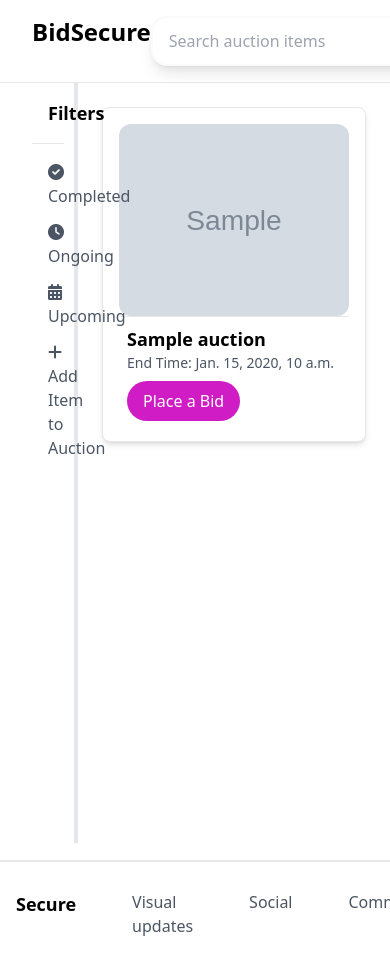
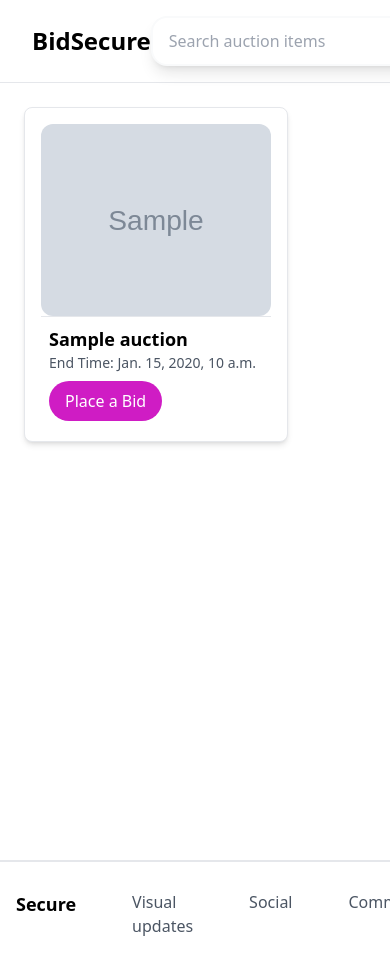
Before and after one commit to Sandesh-Pyakurel/Bidding, a Django app: page /auctioner/ in a window 390 px wide; the page is wider, and only the part inside the window is pictured. Run offline with Django 5.2, Linux system fonts and the light colour scheme; a user stored in the database is signed in; tables that the repository leaves empty hold one stand-in row (values such as "Sample post"); grey boxes marked "Sample" are stand-in pictures; some libraries are stand-ins or nearby versions.

Commit message:
made header section modular and removed card.html

```diff
--- a/auction/templates/auctioner_page.html
+++ b/auction/templates/auctioner_page.html
@@ -30,21 +30,9 @@
 {% endblock %}
 {% block body %}
 <div class="min-h-screen">
-    <header class="mx-8 flex justify-between my-[16px] h-full">
-        <h1 class="text-center text-2xl font-bold">BidSecure</h1>
-        <div>
-            <form method="get">
-                <input type="text" name="search" value="{{ search_query|default_if_none:''}}" placeholder="Search auction items"
-                    class="border-2 border-gray-50 rounded-2xl px-4 py-2 w-[500px] h-[50px] shadow-lg">
-                <button type="submit" class="hidden">Search</button>
-            </form>
-        </div>
-        <div class="flex items-center">
-            <img src="{% static 'images/user_icon.png' %}" alt="User">
-        </div>
-    </header>
+    {% include "header.html" %}
     <section class="grid grid-cols-5 border-t">
-        <div class="bg-white border-r-4 sticky px-8 min-h-[90vh] flex flex-col">
+        <div class="bg-white border-r-4 sticky px-8 min-h-[90vh] md:flex flex-col hidden">
             <div class="p-4 border-b">
                 <h2 class="text-lg font-semibold">Filters</h2>
             </div>
@@ -63,7 +51,7 @@
                 <div class="p-2">
                     <h3 class="text-lg font-semibold">{{auction.name}}</h3>
                     <p class="text-gray-600 text-sm">End Time: {{ auction.ending_date }}</p>
-                    <button class="mt-2 bg-[#cf1cc4] text-white px-4 py-2 rounded-full">Place a Bid</button>
+                    <button class="mt-2 bg-[#cf1cc4] hover:bg-[#a12699] text-white px-4 py-2 rounded-full">Place a Bid</button>
                 </div>
             </div>
             {% endfor %}
--- /dev/null
+++ b/auction/templates/header.html
@@ -0,0 +1,15 @@
+{% load static tailwind_tags %}
+
+<header class="mx-8 flex justify-between my-[16px] h-full">
+    <h1 class="text-center text-2xl font-bold flex items-center"><a href="/">BidSecure</a></h1>
+    <div>
+        <form method="get">
+            <input type="text" name="search" value="{{ search_query|default_if_none:''}}" placeholder="Search auction items"
+                class="border-2 border-gray-50 rounded-2xl px-4 py-2 w-[500px] h-[50px] shadow-lg">
+            <button type="submit" class="hidden">Search</button>
+        </form>
+    </div>
+    <div class="flex items-center">
+        <img src="{% static 'images/user_icon.png' %}" alt="User">
+    </div>
+</header>
```
Also changed, not shown: auction/templates/auctions/card.html (deleted, +0 -10 lines).
